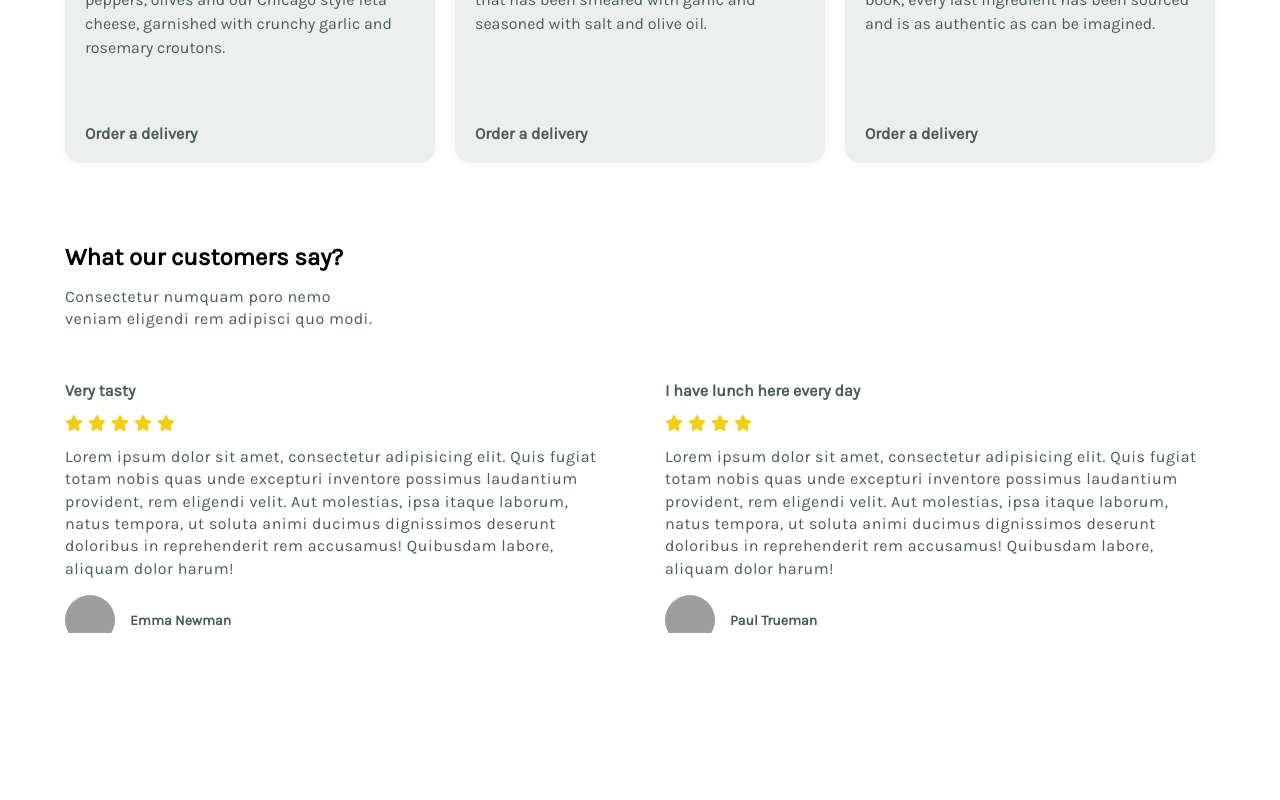
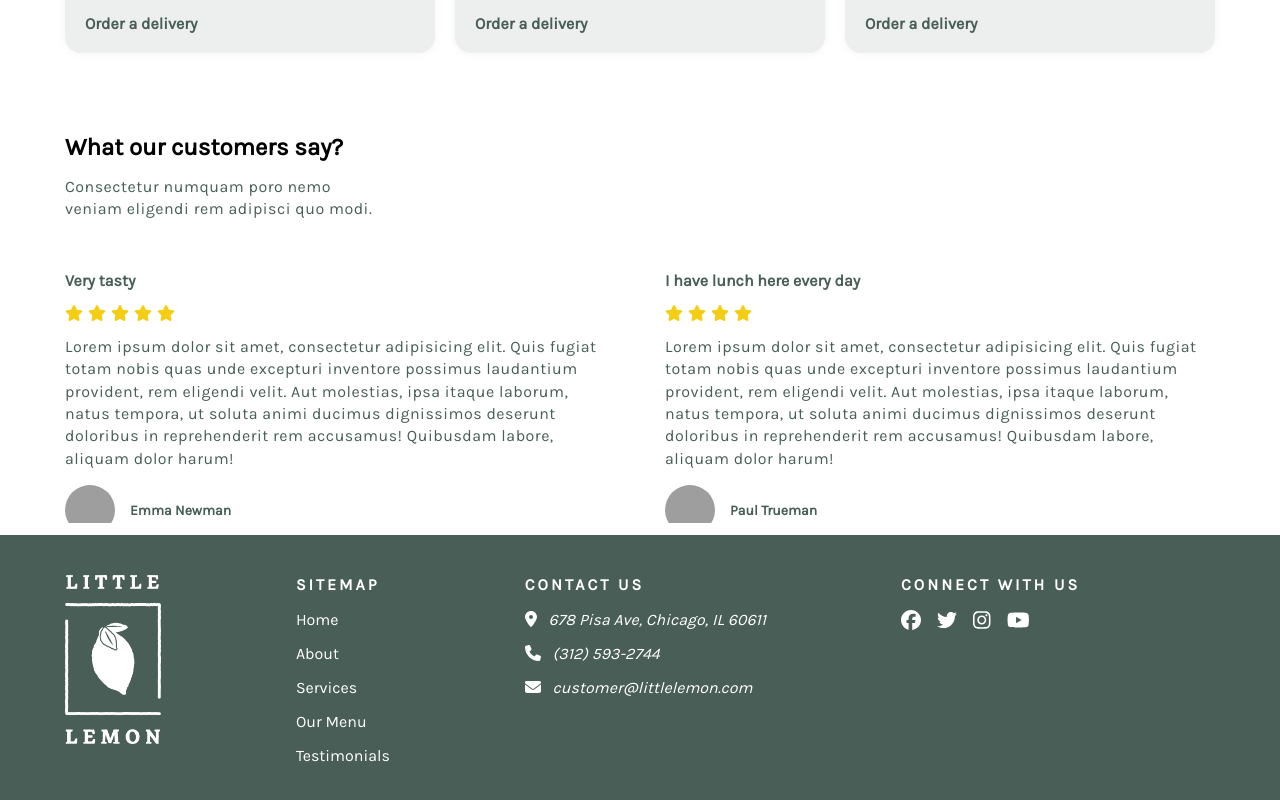
Before and after one commit to Javieer57/coursera-little-lemon, a React (Create React App) app: page / in a window 1280 px wide. Shown: the part 1169-1969 px from the top of the page. Before the commit the page ends 1814 px from the top, so only its background shows below. Built offline with nearby package versions, Linux system fonts and the light colour scheme; grey boxes are pictures that could not be loaded; a web font is replaced by a local one.

Commit message:
add Footer component

```diff
--- a/package.json
+++ b/package.json
@@ -4,6 +4,7 @@
   "private": true,
   "dependencies": {
     "@fortawesome/fontawesome-svg-core": "^6.5.1",
+    "@fortawesome/free-brands-svg-icons": "^6.5.1",
     "@fortawesome/free-solid-svg-icons": "^6.5.1",
     "@fortawesome/react-fontawesome": "^0.2.0",
     "@testing-library/jest-dom": "^5.17.0",
--- a/src/App.js
+++ b/src/App.js
@@ -1,3 +1,4 @@
+import Footer from "./components/Footer";
 import { Header } from "./components/Header";
 import { Hero } from "./components/Hero";
 import Specials from "./components/Specials";
@@ -5,14 +6,15 @@ import { Testimonials } from "./components/Testimonials";
 
 function App() {
   return (
-    <div className="container">
+    <>
       <Header />
-      <main>
+      <main className="container">
         <Hero />
         <Specials />
         <Testimonials />
       </main>
-    </div>
+      <Footer />
+    </>
   );
 }
 
--- /dev/null
+++ b/src/components/Footer.css
@@ -0,0 +1,58 @@
+.footer {
+  background-color: var(--dark-green);
+  color: #ffffff;
+}
+
+.footer__wrapper {
+  /* grid-template-columns: repeat(4, auto); */
+  grid-template-columns: 1fr;
+  padding-top: 2.5rem;
+  padding-bottom: 2.5rem;
+  display: grid;
+  gap: 32px;
+}
+
+.footer__logo {
+  min-width: 6rem;
+  width: 6rem;
+}
+
+.footer h4 {
+  text-transform: uppercase;
+  letter-spacing: 0.1875rem;
+  margin-bottom: 1rem;
+}
+
+.footer a:hover,
+.footer a:focus {
+  color: var(--yellow);
+}
+
+.footer__nav li {
+  margin-bottom: 15px;
+}
+
+.footer__contact svg {
+  margin-right: 0.5rem;
+}
+
+.footer__contact p {
+  margin-bottom: 15px;
+}
+
+.footer__social svg {
+  margin-right: 1rem;
+}
+
+@media (min-width: 576px) {
+  .footer__wrapper {
+    grid-template-columns: repeat(2, 1fr);
+  }
+}
+
+@media (min-width: 927px) {
+  .footer__wrapper {
+    grid-template-columns: repeat(4, auto);
+    gap: 32px 0;
+  }
+}
--- /dev/null
+++ b/src/components/Footer.jsx
@@ -0,0 +1,85 @@
+import {
+  faFacebook,
+  faTwitter,
+  faInstagram,
+  faYoutube,
+} from "@fortawesome/free-brands-svg-icons";
+import {
+  faEnvelope,
+  faLocationDot,
+  faPhone,
+} from "@fortawesome/free-solid-svg-icons";
+import { FontAwesomeIcon } from "@fortawesome/react-fontawesome";
+import "./Footer.css";
+
+const contacts = [
+  { icon: faLocationDot, info: "678 Pisa Ave, Chicago, IL 60611" },
+  { icon: faPhone, info: "(312) 593-2744" },
+  { icon: faEnvelope, info: "customer@littlelemon.com" },
+];
+
+const socials = [
+  { icon: faFacebook, name: "facebook" },
+  { icon: faTwitter, name: "twitter" },
+  { icon: faInstagram, name: "instagram" },
+  { icon: faYoutube, name: "youtube" },
+];
+
+const links = [
+  { href: "#home", text: "Home" },
+  { href: "#about", text: "About" },
+  { href: "#services", text: "Services" },
+  { href: "#menu", text: "Our Menu" },
+  { href: "#testimonials", text: "Testimonials" },
+];
+
+const Footer = () => {
+  return (
+    <footer className="footer">
+      <div className="footer__wrapper container">
+        <img
+          className="footer__logo"
+          src="/img/logo-white.png"
+          alt="Little Lemon"
+        />
+        <nav className="footer__nav">
+          <h4>Sitemap</h4>
+          <ul>
+            {links.map((navLink, index) => (
+              <li key={index}>
+                <a href="">{navLink.text}</a>
+              </li>
+            ))}
+          </ul>
+        </nav>
+        <div className="footer__contact">
+          <h4>Contact us</h4>
+
+          <address>
+            {contacts.map((contact, index) => (
+              <p key={index}>
+                <FontAwesomeIcon icon={contact.icon} /> {contact.info}
+              </p>
+            ))}
+          </address>
+        </div>
+
+        <div className="footer__social">
+          <h4>Connect with us</h4>
+          {socials.map((social, index) => (
+            <a
+              key={index}
+              href={`https://www.${social.name}.com`}
+              target="_blank"
+              rel="noreferrer"
+            >
+              <FontAwesomeIcon icon={social.icon} size="lg" />
+            </a>
+          ))}
+        </div>
+      </div>
+    </footer>
+  );
+};
+
+export default Footer;
```
Also changed, not shown: public/img/logo-white.png (added), 1 other file (tests, documents, lock files or other folders).
